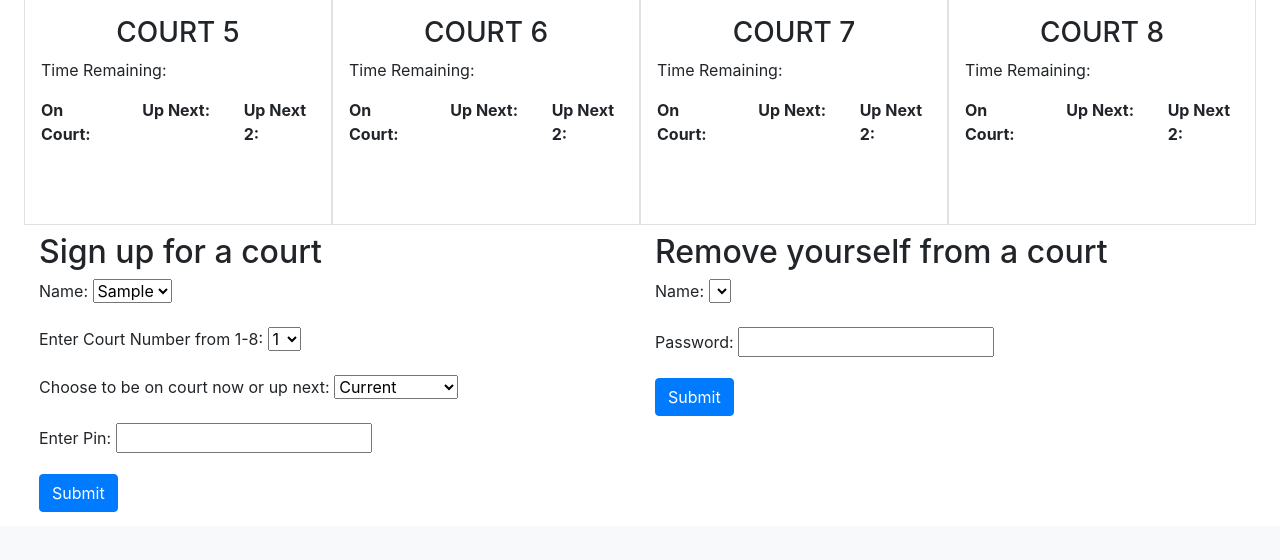
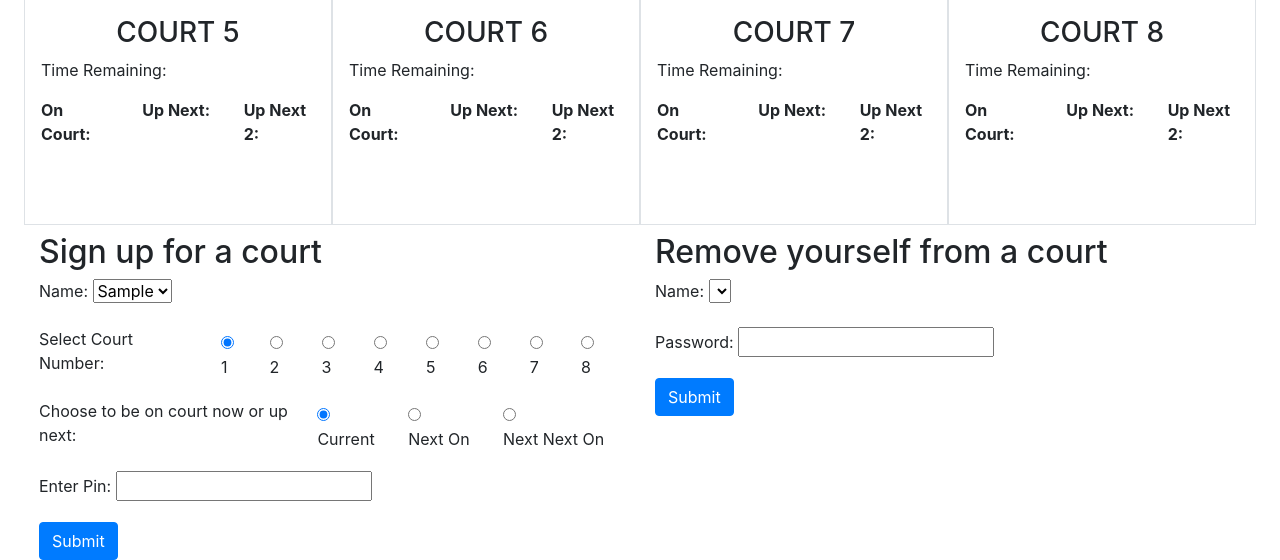
Before and after one commit to twzhuang/courtReg, a Flask app: page / in a window 1280 px wide. Shown: the part 429-989 px from the top of the page. Before the commit the page ends 941 px from the top, so only its background shows below. Run offline with Flask 2, Linux system fonts and the light colour scheme; the visitor is signed in with stand-in values (Sample User, id 1); tables that the repository leaves empty or names only in its code hold one stand-in row (values such as "Sample post"); data that the repository does not hold is empty; some libraries are stand-ins or nearby versions.

Commit message:
Add radio buttons for court numbers and court selection

```diff
--- a/templates/index.html
+++ b/templates/index.html
@@ -96,27 +96,60 @@
                             {% endfor %}
                         </select>
                     </p>
-                    <p>
-                        <label for="courtNum">Enter Court Number from 1-8:</label>
-                        <select id="courtNum" name="courtNum">
-                            <option value="court1">1</option>
-                            <option value="court2">2</option>
-                            <option value="court3">3</option>
-                            <option value="court4">4</option>
-                            <option value="court5">5</option>
-                            <option value="court6">6</option>
-                            <option value="court7">7</option>
-                            <option value="court8">8</option>
-                        </select>
-                    </p>
-                    <p>
-                        <label for="current_or_next">Choose to be on court now or up next: </label>
-                        <select id="current_or_next" name="current_or_next">
-                            <option value="current">Current</option>
-                            <option value="next">Next On</option>
-                            <option value="nextnext">Next Next On</option>
-                        </select>
-                    </p>
+                    <div class="mb-3">
+                        <div class="form-check form-check-inline">
+                            <label>Select Court Number:</label>
+                            <div class="form-check">
+                                <input type="radio" class="form-check-input" id="radioCourt1" name="courtNum" value="court1" checked>
+                                <label class="form-check-label" for="radioCourt1">1</label>
+                            </div>
+                            <div class="form-check">
+                                <input type="radio" class="form-check-input" id="radioCourt2" name="courtNum" value="court2">
+                                <label class="form-check-label" for="radioCourt2">2</label>
+                            </div>
+                            <div class="form-check">
+                                <input type="radio" class="form-check-input" id="radioCourt3" name="courtNum" value="court3">
+                                <label class="form-check-label" for="radioCourt3">3</label>
+                            </div>
+                            <div class="form-check">
+                                <input type="radio" class="form-check-input" id="radioCourt4" name="courtNum" value="court4">
+                                <label class="form-check-label" for="radioCourt4">4</label>
+                            </div>
+                            <div class="form-check">
+                                <input type="radio" class="form-check-input" id="radioCourt5" name="courtNum" value="court5">
+                                <label class="form-check-label" for="radioCourt5">5</label>
+                            </div>
+                            <div class="form-check">
+                                <input type="radio" class="form-check-input" id="radioCourt6" name="courtNum" value="court6">
+                                <label class="form-check-label" for="radioCourt6">6</label>
+                            </div>
+                            <div class="form-check">
+                                <input type="radio" class="form-check-input" id="radioCourt7" name="courtNum" value="court7">
+                                <label class="form-check-label" for="radioCourt7">7</label>
+                            </div>
+                            <div class="form-check">
+                                <input type="radio" class="form-check-input" id="radioCourt8" name="courtNum" value="court8">
+                                <label class="form-check-label" for="radioCourt8">8</label>
+                            </div>
+                        </div>
+                    </div>
+                    <div class="mb-3">
+                        <div class="form-check form-check-inline">
+                            <label>Choose to be on court now or up next: </label>
+                            <div class="form-check">
+                                <input type="radio" class="form-check-input" id="radioCurrent" name="current_or_next" value="current" checked>
+                                <label class="form-check-label" for="radioCurrent">Current</label>
+                            </div>
+                            <div class="form-check">
+                                <input type="radio" class="form-check-input" id="radioNext" name="current_or_next" value="next">
+                                <label class="form-check-label" for="radioNext">Next On</label>
+                            </div>
+                            <div class="form-check">
+                                <input type="radio" class="form-check-input" id="radioNextNExt" name="current_or_next" value="nextnext">
+                                <label class="form-check-label" for="radioNextNext">Next Next On</label>
+                            </div>
+                        </div>
+                    </div>
                     <p>
                         <label for="userPinAdd">Enter Pin:</label>
                         <input type="number" id="userPinAdd" name="userPinAdd" required>
```
